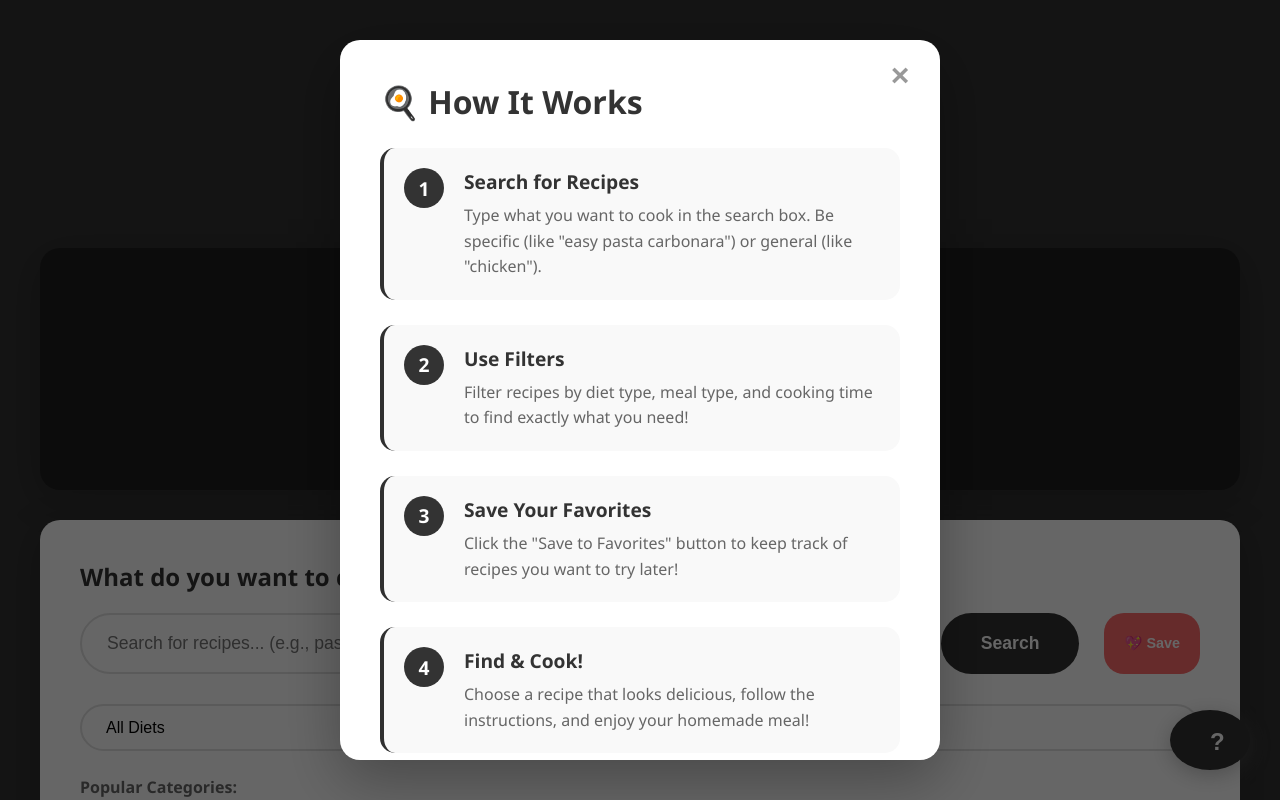
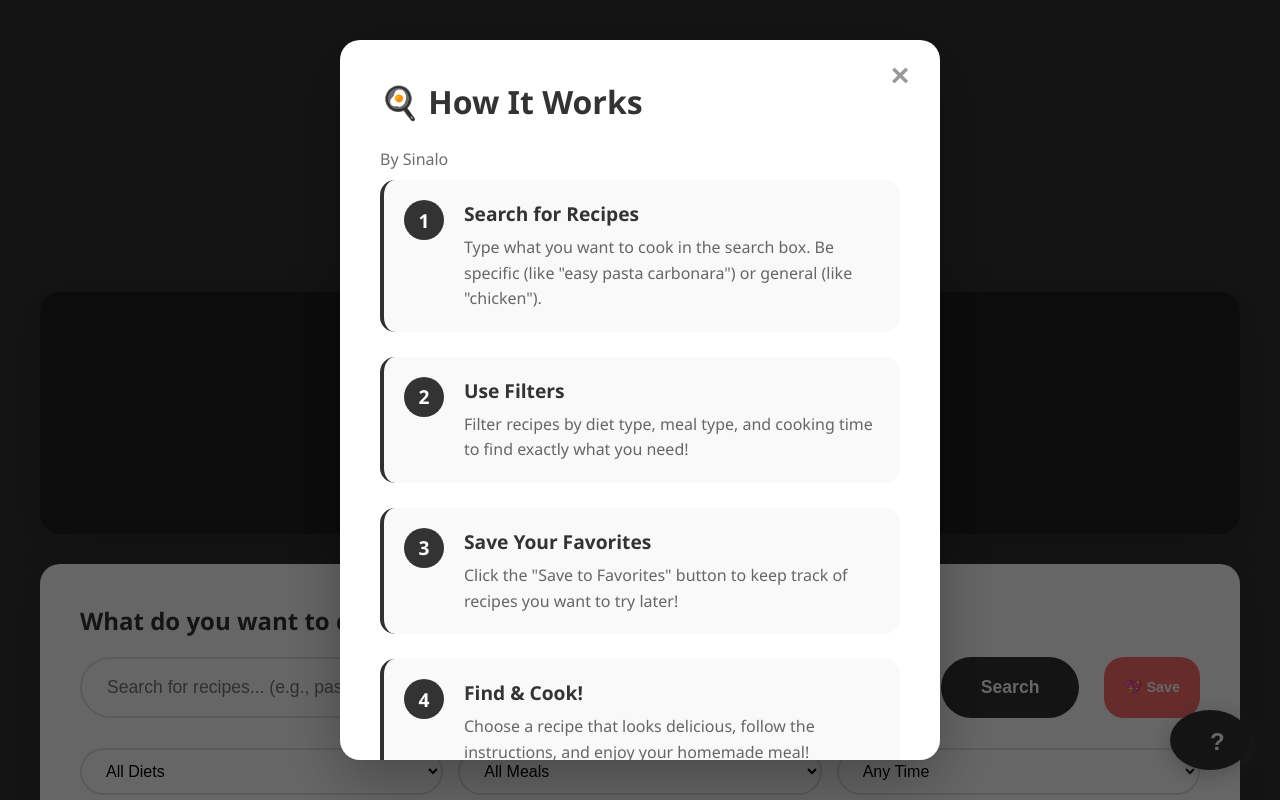
Before and after one commit to NKOGallardo/cookbook-, a plain HTML site: page index.html in a window 1280 px wide. Shown: the top 800 px of the page. Drawn offline with Linux system fonts and the light colour scheme.

```diff
--- a/index.html
+++ b/index.html
@@ -13,6 +13,7 @@
         <div class="modal-content">
             <button class="close-btn" onclick="closeModal()">&times;</button>
             <h2>🍳 How It Works</h2>
+            <p style="color: #6d6d6d; margin-bottom: 10px;">By Sinalo</p>
 
             <div class="step">
                 <div class="step-number">1</div>
@@ -58,7 +59,8 @@
     <div class="container">
         <header>
             <h1>🍳 Recipe Finder</h1>
-            <p class="tagline">Find delicious recipes from around the web</p>
+            <p class="tagline">Find delicious recipes from around the web</p><br>
+            <p style="color: #d4d4d4;">By Sinalo</p>
         </header>
 
         <!-- Recipe of the Day -->
```
